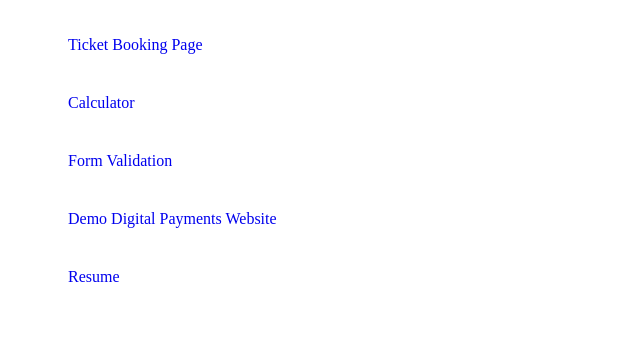
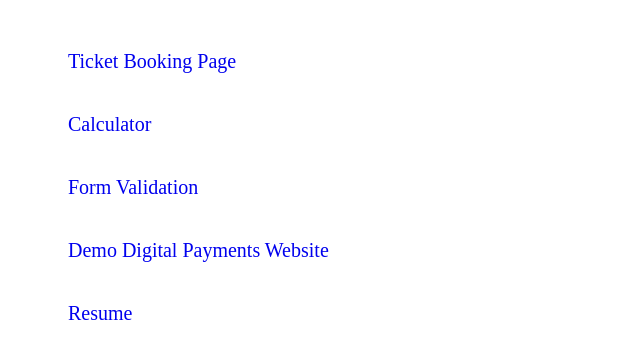
Before and after one commit to milanh34/my-projects, a plain HTML site: page index.html in a window 1280 px wide. Shown: the whole page, without its empty margins (0-640 px from the left). Drawn offline with Linux system fonts and the light colour scheme.

Commit message:
Update index.html

```diff
--- a/index.html
+++ b/index.html
@@ -6,18 +6,21 @@
       .wrapper{
         width: 100%;
         height: 80vh;
+        margin: 30px auto;
       }
       .uli{
         list-style: none;
         display: flex:
         justify-content: center;
         align-items: center;
+        margin: 10px auto;
       }
       .lii{
         display: block;
         padding: 20px;
       }
       .lii a{
+        font-size: 20px;
         text-decoration: none;
       }
     </style>
```
